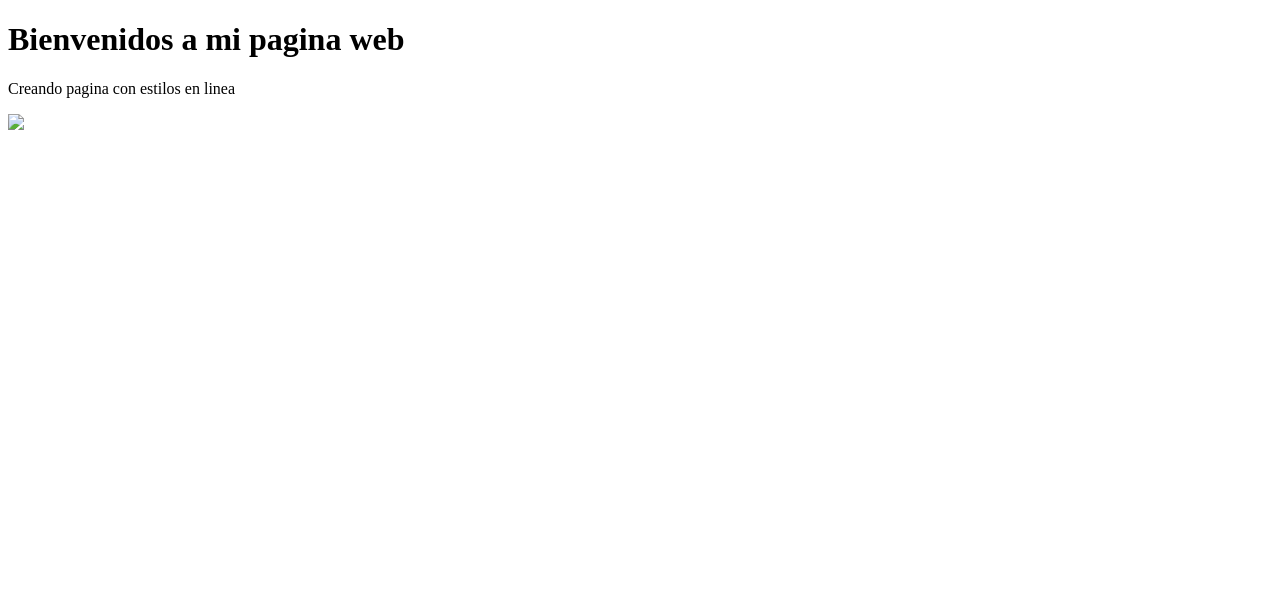
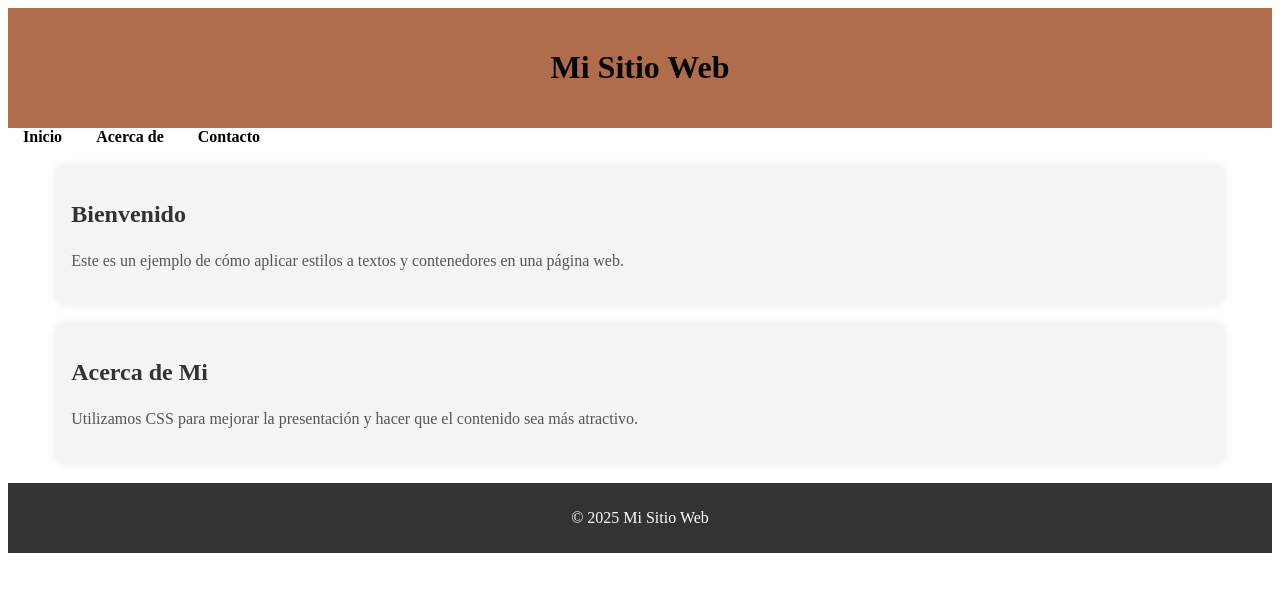
Before and after one commit to JuanK1402/Lab9, a plain HTML site: page index.html in a window 1280 px wide. Drawn offline with Linux system fonts and the light colour scheme.

Commit message:
Laboratorio 9

```diff
--- a/Style.css
+++ /dev/null
@@ -1,14 +0,0 @@
-h1{
-    color: blue;
-    font-family: Arial, Helvetica, sans-serif;
-    font-size: 30px;
-}
-
-p{
-    color: #077521;
-    font-family: Arial, Helvetica, sans-serif;
-    font-size: 10px;
-}
-img{
-    border: 5px solid gray;
-}
--- a/index.html
+++ b/index.html
@@ -1,15 +1,35 @@
 <!DOCTYPE html>
-<html lang="en">
+<html lang="es">
 <head>
     <meta charset="UTF-8">
     <meta name="viewport" content="width=device-width, initial-scale=1.0">
-    <title>Document</title>
-      <link rel="stylesheet" href="estilos.css">
+    <title>Laboratorio 9</title>
+    <link rel="stylesheet" href="style.css">
 </head>
 <body>
-    <h1>Bienvenidos a mi pagina web</h1>
-    <p>Creando pagina con estilos en linea</p>
-    <img src="logos.png">
+    <header>
+        <h1>Mi Sitio Web</h1>
+    </header>
 
+    <nav>
+        <a href="#home">Inicio</a>
+        <a href="#about">Acerca de</a>
+        <a href="#contact">Contacto</a>
+    </nav>
+
+    <main>
+        <div class="container">
+            <h2>Bienvenido</h2>
+            <p>Este es un ejemplo de cómo aplicar estilos a textos y contenedores en una página web.</p>
+        </div>
+        <div class="container">
+            <h2>Acerca de Mi</h2>
+            <p>Utilizamos CSS para mejorar la presentación y hacer que el contenido sea más atractivo.</p>
+        </div>
+    </main>
+
+    <footer>
+        <p>&copy; 2025 Mi Sitio Web</p>
+    </footer>
 </body>
 </html>
```
Also changed, not shown: lab9.html (deleted, +0 -35 lines).
